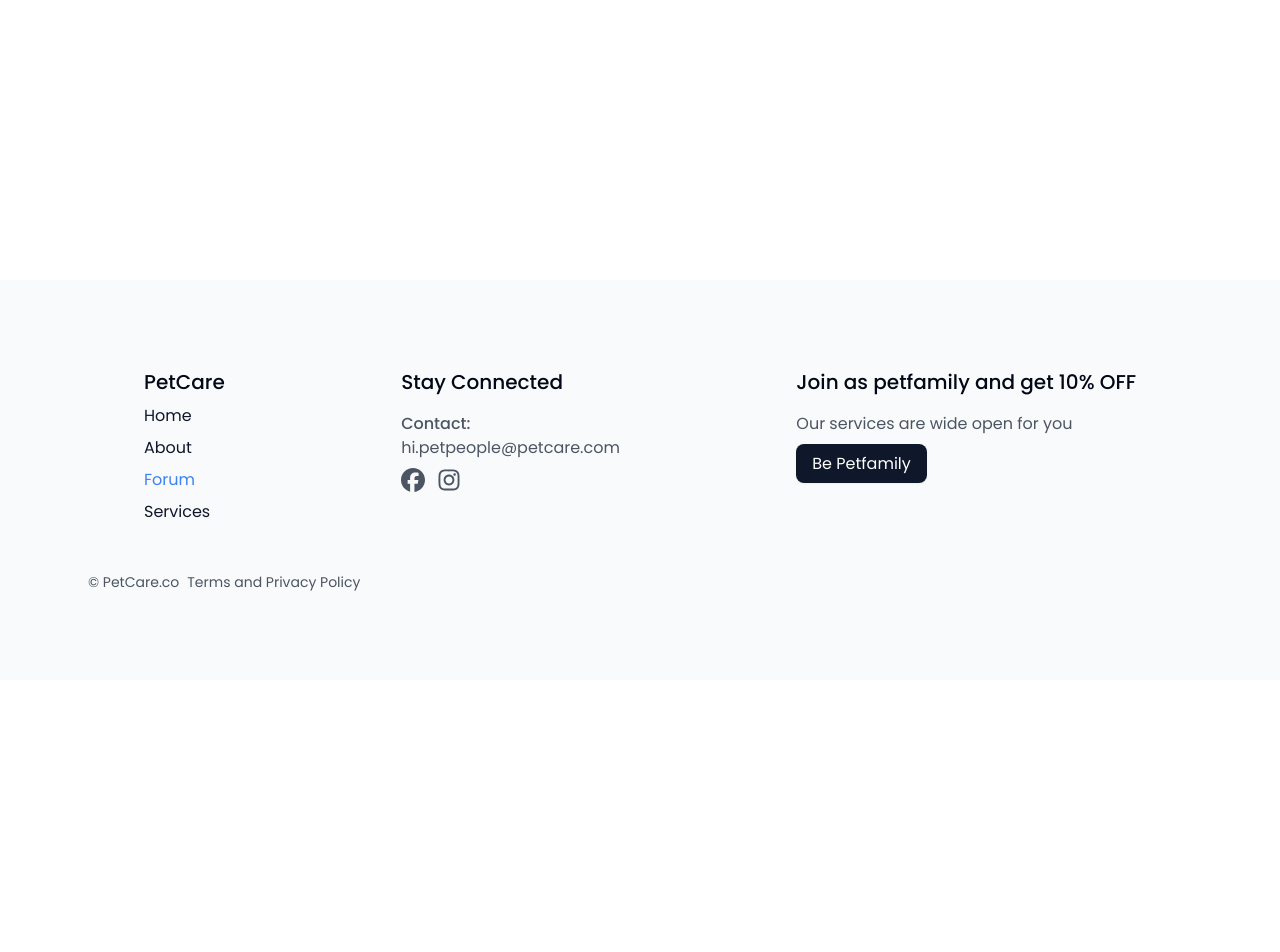
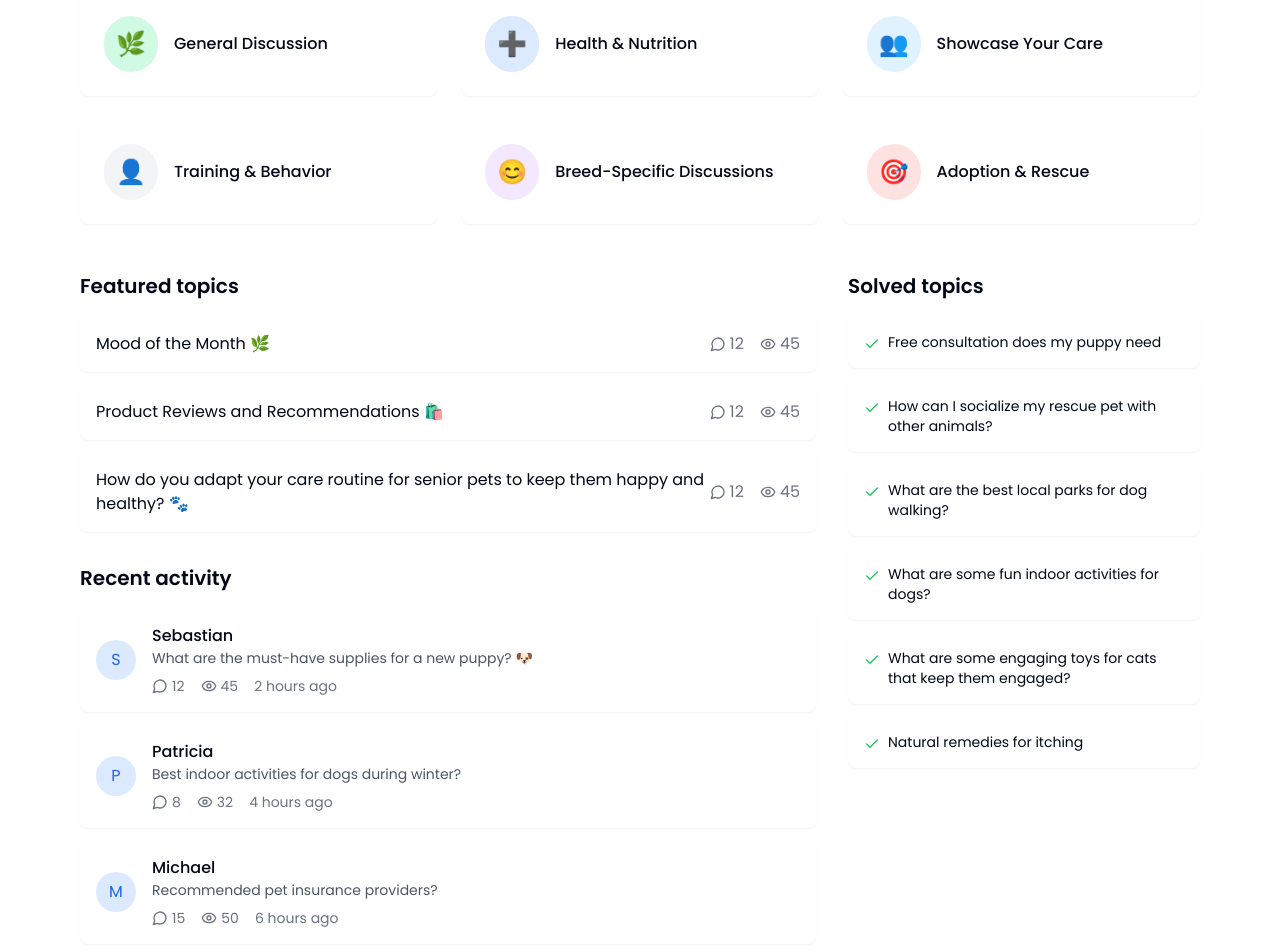
Before and after one commit to mraditya1999/petcare-connect, a React (Vite) app in the folder frontend/: page /forum in a window 1280 px wide. Shown: the part 520-1472 px from the top of the page. Before the commit the page ends 1200 px from the top, so only its background shows below. Built offline with nearby package versions, Linux system fonts and the light colour scheme.

Commit message:
add forum page

```diff
--- a/frontend/src/pages/ForumPage/ForumPage.tsx
+++ b/frontend/src/pages/ForumPage/ForumPage.tsx
@@ -1,7 +1,215 @@
+import React from 'react';
+import { Button } from "@/components/ui/button";
+import { Input } from "@/components/ui/input";
+import { Card } from "@/components/ui/card";
+import { ChevronDown, Search, MessageCircle, Eye, Check } from "lucide-react";
+import forumHeaderImg from "@/assets/images/forumpage/forumheader.png";
+
 const ForumPage = () => {
+  const categories = [
+    {
+      title: "General Discussion",
+      icon: "🌿",
+      color: "bg-emerald-100",
+    },
+    {
+      title: "Health & Nutrition",
+      icon: "➕",
+      color: "bg-blue-100",
+    },
+    {
+      title: "Showcase Your Care",
+      icon: "👥",
+      color: "bg-sky-100",
+    },
+    {
+      title: "Training & Behavior",
+      icon: "👤",
+      color: "bg-gray-100",
+    },
+    {
+      title: "Breed-Specific Discussions",
+      icon: "😊",
+      color: "bg-purple-100",
+    },
+    {
+      title: "Adoption & Rescue",
+      icon: "🎯",
+      color: "bg-red-100",
+    },
+  ];
+
+  const featuredTopics = [
+    "Mood of the Month 🌿",
+    "Product Reviews and Recommendations 🛍️",
+    "How do you adapt your care routine for senior pets to keep them happy and healthy? 🐾",
+  ];
+
+  const recentActivities = [
+    {
+      user: "Sebastian",
+      avatar: "S",
+      question: "What are the must-have supplies for a new puppy? 🐶",
+      replies: 12,
+      views: 45,
+      time: "2 hours ago"
+    },
+    {
+      user: "Patricia",
+      avatar: "P",
+      question: "Best indoor activities for dogs during winter?",
+      replies: 8,
+      views: 32,
+      time: "4 hours ago"
+    },
+    {
+      user: "Michael",
+      avatar: "M",
+      question: "Recommended pet insurance providers?",
+      replies: 15,
+      views: 50,
+      time: "6 hours ago"
+    }
+  ];
+
+  const solvedTopics = [
+    "Free consultation does my puppy need",
+    "How can I socialize my rescue pet with other animals?",
+    "What are the best local parks for dog walking?",
+    "What are some fun indoor activities for dogs?",
+    "What are some engaging toys for cats that keep them engaged?",
+    "Natural remedies for itching"
+  ];
+
   return (
-    <div>
-      <h1 className="text-3xl">Forum Page</h1>
+    <div className="min-h-screen">
+      {/* Header */}
+      <div className="w-full h-[30rem] flex items-center justify-center text-center" style={{ backgroundImage: `url('${forumHeaderImg}')`,backgroundPosition:'center', backgroundSize:'cover' }}
+      >
+        <div className="max-w-6xl mx-auto px-4">
+          <h1 className="text-5xl font-bold mb-2">Pet Care Connect</h1>
+          <p className="text mb-8">Share, Learn, and Connect with Fellow Pet Owners</p>
+
+          {/* Search Bar */}
+          <div className="max-w-2xl mx-auto relative">
+            <Input
+              placeholder="Search everything pet care related..."
+              className="pl-10 py-3 rounded-full shadow-sm bg-white border-0"
+            />
+            <Search className="absolute left-3 top-1/2 -translate-y-1/2 text-gray-400 h-5 w-5" />
+          </div>
+        </div>
+      </div>
+
+{/*  */}
+      <div className="max-w-6xl mx-auto px-4 py-8">
+        {/* Categories */}
+        <div className="grid grid-cols-2 lg:grid-cols-3 gap-6 mb-12">
+          {categories.map((category, index) => (
+            <Card
+              key={index}
+              className="p-6 hover:shadow-lg transition-shadow cursor-pointer border-0 bg-white"
+            >
+              <div className="flex items-center gap-4">
+                <span className={`text-2xl ${category.color} p-3 rounded-full`}>
+                  {category.icon}
+                </span>
+                <h3 className="font-medium">{category.title}</h3>
+              </div>
+            </Card>
+          ))}
+        </div>
+
+        {/* Two Column Layout */}
+        <div className="grid lg:grid-cols-3 gap-8">
+          {/* Left Column - Featured & Recent */}
+          <div className="lg:col-span-2 space-y-8">
+            {/* Featured Topics */}
+            <section>
+              <h2 className="text-xl font-semibold mb-4">Featured topics</h2>
+              <div className="space-y-3">
+                {featuredTopics.map((topic, index) => (
+                  <Card
+                    key={index}
+                    className="p-4 hover:shadow-md transition-shadow cursor-pointer bg-white border-0"
+                  >
+                    <div className="flex items-center justify-between">
+                      <p>{topic}</p>
+                      <div className="flex items-center gap-4 text-gray-500">
+                        <span className="flex items-center gap-1">
+                          <MessageCircle className="h-4 w-4" /> 12
+                        </span>
+                        <span className="flex items-center gap-1">
+                          <Eye className="h-4 w-4" /> 45
+                        </span>
+                      </div>
+                    </div>
+                  </Card>
+                ))}
+              </div>
+            </section>
+
+            {/* Recent Activity */}
+            <section>
+              <h2 className="text-xl font-semibold mb-4">Recent activity</h2>
+              <div className="space-y-3">
+                {recentActivities.map((activity, index) => (
+                  <Card key={index} className="p-4 bg-white border-0">
+                    <div className="flex items-center gap-4">
+                      <div className="w-10 h-10 rounded-full bg-blue-100 text-blue-600 flex items-center justify-center">
+                        {activity.avatar}
+                      </div>
+                      <div className="flex-grow">
+                        <h3 className="font-medium">{activity.user}</h3>
+                        <p className="text-gray-600 text-sm">{activity.question}</p>
+                        <div className="flex items-center gap-4 mt-2 text-sm text-gray-500">
+                          <span className="flex items-center gap-1">
+                            <MessageCircle className="h-4 w-4" /> {activity.replies}
+                          </span>
+                          <span className="flex items-center gap-1">
+                            <Eye className="h-4 w-4" /> {activity.views}
+                          </span>
+                          <span>{activity.time}</span>
+                        </div>
+                      </div>
+                    </div>
+                  </Card>
+                ))}
+              </div>
+
+              {/* See More Activity Button */}
+              <div className="text-center mt-6">
+                <Button
+                  variant="ghost"
+                  className="text-gray-600 hover:text-gray-800 flex items-center gap-2"
+                  onClick={() => console.log('See more clicked')}
+                >
+                  See more activity
+                  <ChevronDown className="h-4 w-4" />
+                </Button>
+              </div>
+            </section>
+          </div>
+
+          {/* Right Column - Solved Topics */}
+          <div>
+            <h2 className="text-xl font-semibold mb-4">Solved topics</h2>
+            <div className="space-y-3">
+              {solvedTopics.map((topic, index) => (
+                <Card
+                  key={index}
+                  className="p-4 hover:shadow-md transition-shadow cursor-pointer bg-white border-0"
+                >
+                  <div className="flex items-start gap-2">
+                    <Check className="h-4 w-4 text-green-500 mt-1 flex-shrink-0" />
+                    <p className="text-sm">{topic}</p>
+                  </div>
+                </Card>
+              ))}
+            </div>
+          </div>
+        </div>
+      </div>
     </div>
   );
 };
```
Also changed, not shown: frontend/src/assets/images/forumpage/forumheader.png (added).
